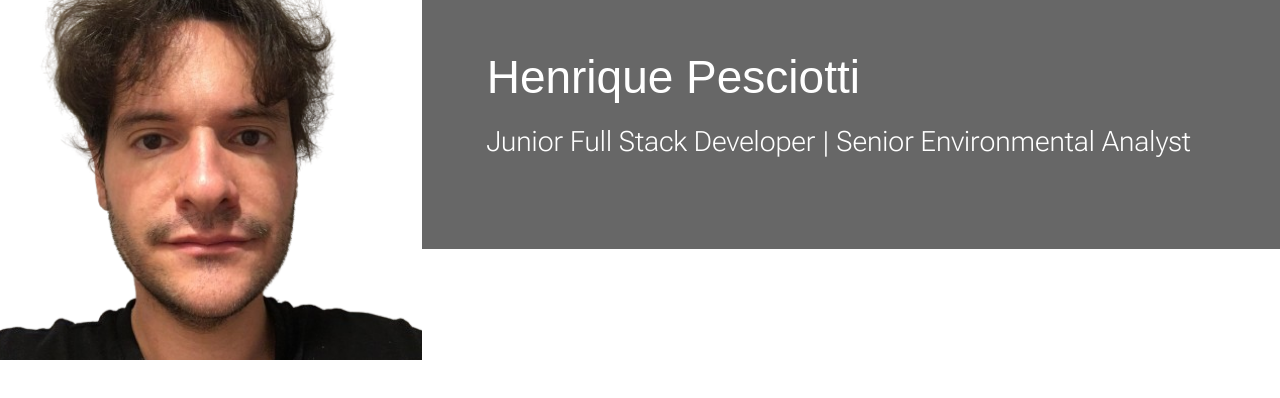
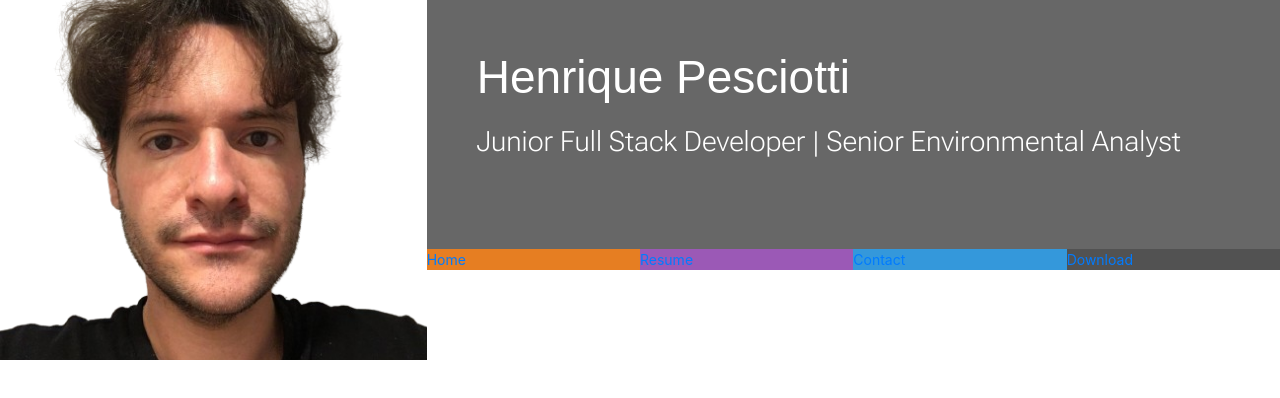
Before and after one commit to hpesciotti/resume-code-institute, a plain HTML site: page index.html in a window 1280 px wide. Drawn offline with nearby package versions, Linux system fonts and the light colour scheme.

Commit message:
Add and style nav bar

```diff
--- a/assets/css/style.css
+++ b/assets/css/style.css
@@ -4,6 +4,22 @@
 
 .bg-color-name-title {
     background-color: #676767;
+}
+
+.ui-menu-color-home {
+    background-color: #e67e22;
+}
+
+.ui-menu-color-contact {
+    background-color: #3498db;
+}
+
+.ui-menu-color-resume {
+    background-color: #9b59b6;
+}
+
+.ui-menu-color-download {
+    background-color: #525252;
 }
 
 /* ---------------------------- Heading */
@@ -44,3 +60,20 @@ header {
     margin-bottom: 90px;
     color: #fff
 }
+
+.list-inline-item:not(:last-child) {
+    margin: 0;
+}
+
+.menucontainer {
+    font-size: 0;
+}
+
+#nav li {
+    font-size: 14px;
+    padding: 0;
+}
+
+.no-gutters {
+    padding: 0;
+}
--- a/index.html
+++ b/index.html
@@ -1,25 +1,45 @@
 <!DOCTYPE html>
 <html lang="en">
+
 <head>
     <meta charset="UTF-8">
     <meta name="viewport" content="width='device-width', initial-scale=1.0">
-    <link rel="stylesheet" href="https://cdn.jsdelivr.net/npm/bootstrap@4.6.2/dist/css/bootstrap.min.css" integrity="sha384-xOolHFLEh07PJGoPkLv1IbcEPTNtaed2xpHsD9ESMhqIYd0nLMwNLD69Npy4HI+N" crossorigin="anonymous">
-    <link rel="stylesheet" href="https://use.fontawesome.com/releases/v5.0.10/css/all.css" integrity="sha384-+d0P83n9kaQMCwj8F4RJB66tzIwOKmrdb46+porD/OvrJ+37WqIM7UoBtwHO6Nlg" crossorigin="anonymous">
+    <link rel="stylesheet" href="https://cdn.jsdelivr.net/npm/bootstrap@4.6.2/dist/css/bootstrap.min.css"
+        integrity="sha384-xOolHFLEh07PJGoPkLv1IbcEPTNtaed2xpHsD9ESMhqIYd0nLMwNLD69Npy4HI+N" crossorigin="anonymous">
+    <link rel="stylesheet" href="https://use.fontawesome.com/releases/v5.0.10/css/all.css"
+        integrity="sha384-+d0P83n9kaQMCwj8F4RJB66tzIwOKmrdb46+porD/OvrJ+37WqIM7UoBtwHO6Nlg" crossorigin="anonymous">
     <link rel="stylesheet" href="assets/css/style.css">
     <title>Henrique CV</title>
 </head>
+
 <body>
     <header>
-        <div class="row">
-            <a href="index.html" class="col-md-4 logo">
-
-            </a>
+        <div class="row no-gutters">
+            <a href="index.html" class="col-md-4 logo"></a>
             <div class="col-md-8">
-                <div class="row bg-color-name-title">
-                <div class="col heading">
-                    <h1 class="name">Henrique Pesciotti</h1>
-                    <h2 class="title">Junior Full Stack Developer | Senior Environmental Analyst</h2>
+                <div class="row no-gutters bg-color-name-title">
+                    <div class="col heading">
+                        <h1 class="name">Henrique Pesciotti</h1>
+                        <h2 class="title">Junior Full Stack Developer | Senior Environmental Analyst</h2>
+                    </div>
                 </div>
+                <div class="row no-gutters">
+                    <div class="col">
+                        <ul id="nav" class="list-inline menucontainer">
+                            <li class="col-6 col-sm-3 ui-menu-color-home list-inline-item">
+                                <a href="#"><span>Home</span></a>
+                            </li>
+                            <li class="col-6 col-sm-3 ui-menu-color-resume list-inline-item">
+                                <a href="#"><span>Resume</span></a>
+                            </li>
+                            <li class="col-6 col-sm-3 ui-menu-color-contact list-inline-item">
+                                <a href="#"><span>Contact</span></a>
+                            </li>
+                            <li class="col-6 col-sm-3 ui-menu-color-download list-inline-item">
+                                <a href="#"><span>Download</span></a>
+                            </li>
+                        </ul>
+                    </div>
                 </div>
             </div>
         </div>
@@ -27,4 +47,5 @@
     <section></section>
     <footer></footer>
 </body>
+
 </html>
```
